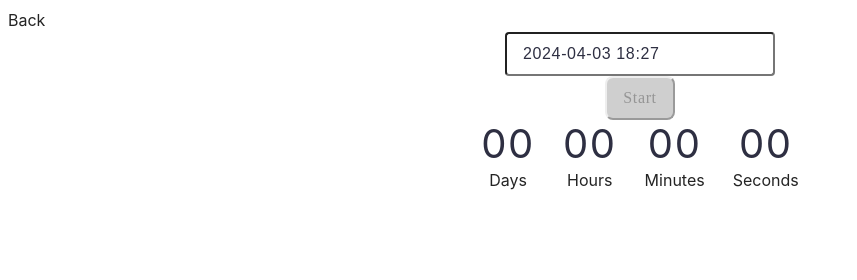
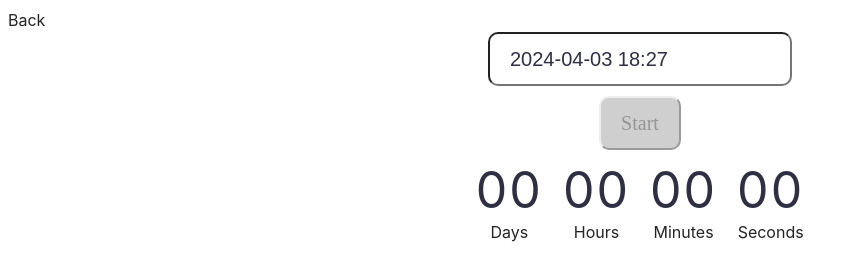
Before and after one commit to vkheroim/goit-js-hw-10, a website built with Vite: page src/1-timer.html in a window 1280 px wide. Shown: the whole page, without its empty margins (0-857 px from the left). Built offline with nearby package versions, Linux system fonts and the light colour scheme.

Commit message:
Update styles.css

```diff
--- a/src/css/styles.css
+++ b/src/css/styles.css
@@ -25,51 +25,56 @@
 }
 
 /* ---------------------------------------- */
+/* Стилі для поля вводу */
 .input-field {
-  width: 250px;
-  border-radius: 4px;
+  width: 280px;
+  border-radius: 10px;
   background: #fff;
   color: #2e2f42;
-  font-size: 16px;
+  font-size: 20px;
   line-height: 1.5;
-  letter-spacing: 0.04em;
-  padding: 8px 0 8px 16px;
+  padding: 10px 0 10px 20px;
 }
 
+/* Стилі для кнопки запуску */
 .start-btn {
   font-family: Montserrat;
-  padding: 8px 16px;
-  border-radius: 8px;
+  padding: 10px 20px;
+  border-radius: 10px;
   background: #cfcfcf;
-  border-color: inherit;
-
-  font-size: 16px;
+  font-size: 20px;
   font-weight: 500;
   line-height: 1.5;
-  letter-spacing: 0.04em;
+  border-color: inherit;
+  margin-top: 10px;
+  margin-bottom: 10px;
 }
 
+/* Контейнер для таймера */
 .timer-container {
   display: flex;
   justify-content: center;
   align-items: center;
-  column-gap: 28px;
+  column-gap: 20px;
 }
 
+/* Контейнер для поля */
 .field {
   display: flex;
   flex-direction: column;
   align-items: center;
 }
 
+/* Значення таймера */
 .value {
   color: #2e2f42;
-  font-size: 40px;
+  font-size: 50px;
   line-height: 1.2;
   letter-spacing: 0.04em;
 }
 
-.input-button-container{
+/* Контейнер для введення і кнопки */
+.input-button-container {
   display: flex;
   flex-direction: column;
   align-items: center;
```
